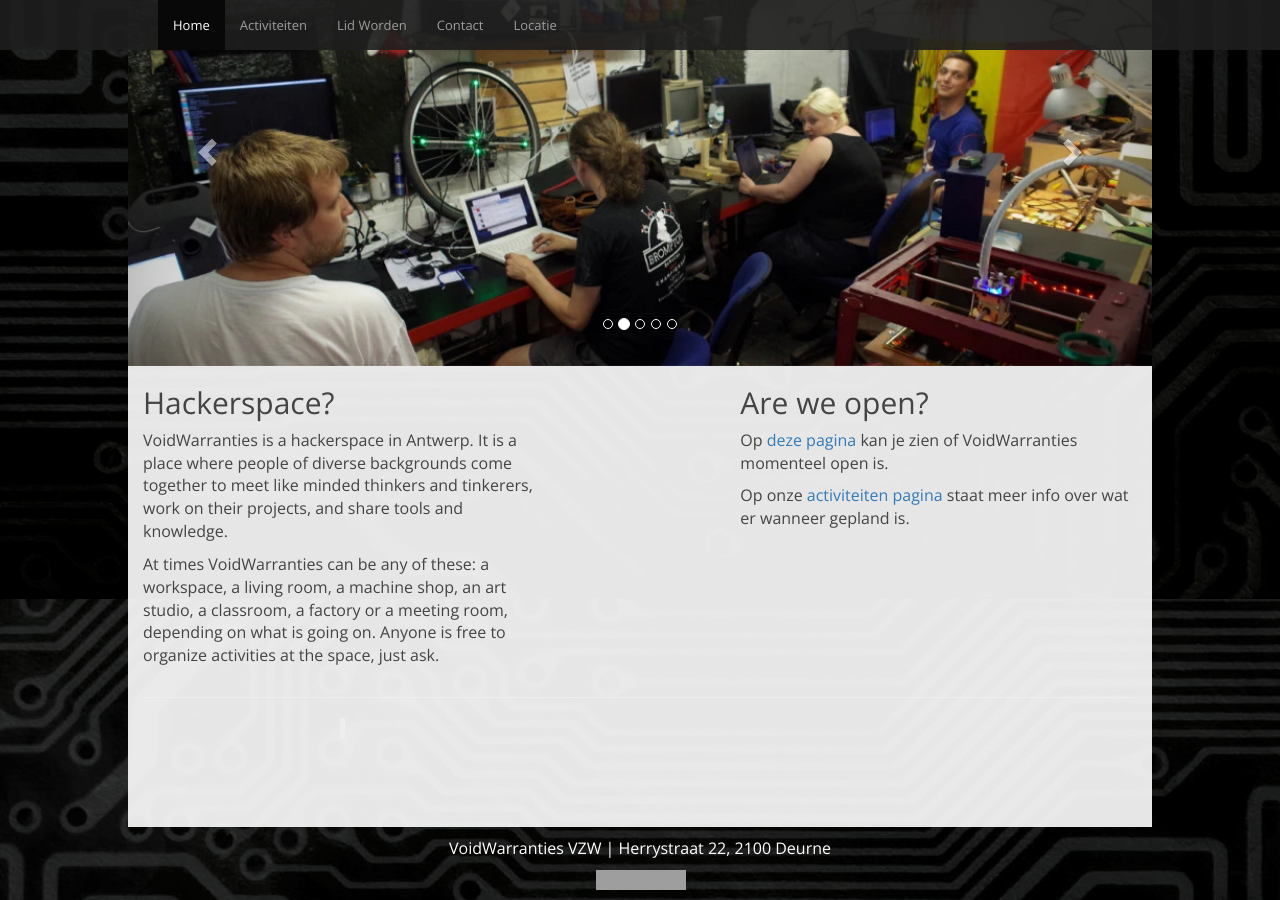
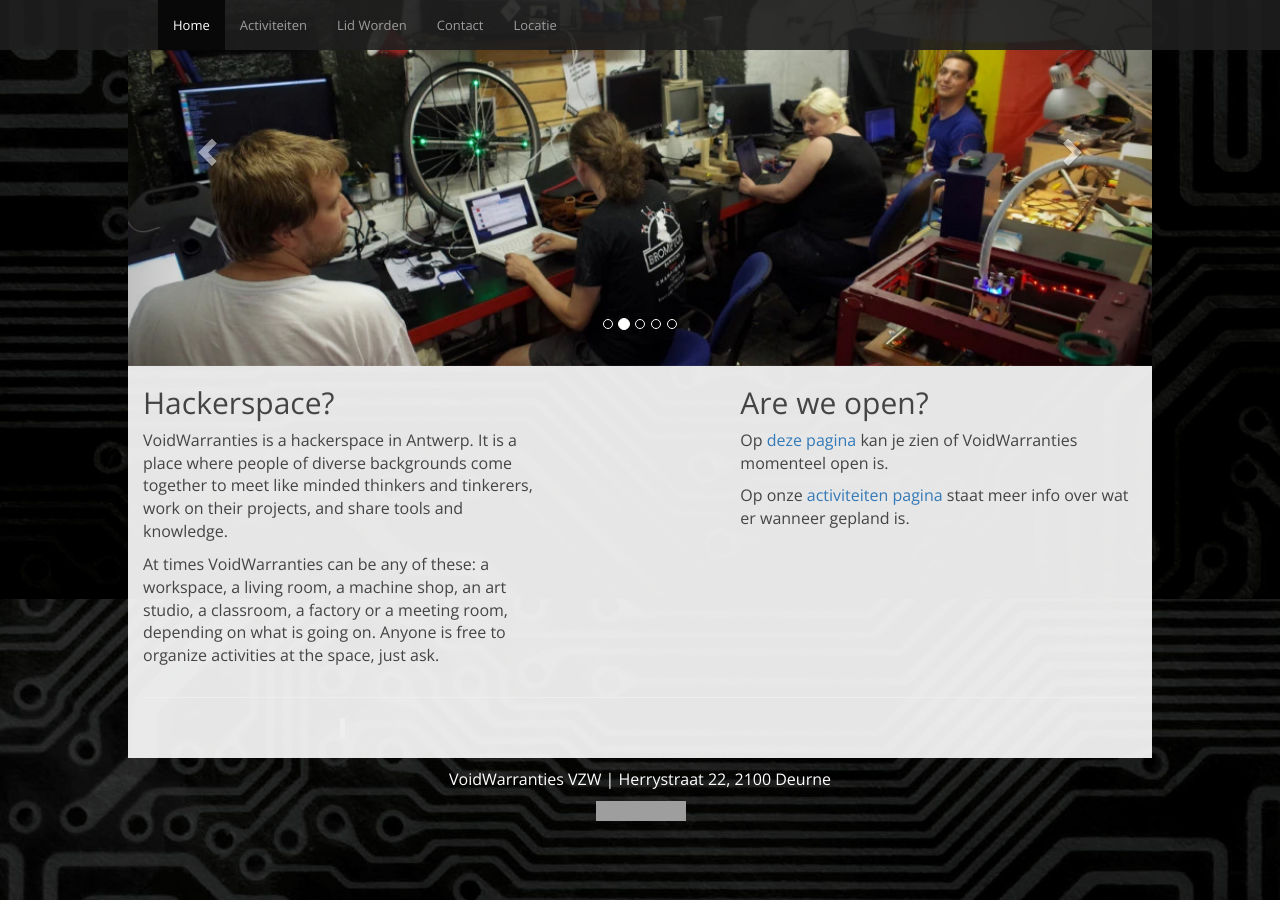
Before and after one commit to voidwarranties/voidwarranties.github.io, a Jekyll site: the page built from index.html, in a window 1280 px wide and 900 px high, scrolled down 301 px. Built offline with Jekyll 4.4.1, drawn with Linux system fonts in a browser that asks for light colours; grey boxes are pictures that could not be loaded.

Commit message:
Update default.html
CSS changes

```diff
--- a/_layouts/default.html
+++ b/_layouts/default.html
@@ -43,7 +43,6 @@
 	}
 	#content {
 		background-color: rgba(255, 255, 255, 0.9);
-		height: 100%;
 	}
 	#carousel div.carousel-inner div.item,
 	#carousel div.carousel-inner div.item img {
@@ -121,6 +120,7 @@
 		align-items: center;
 		justify-content: center;
 		box-shadow: 0 40px 20px rgba(0, 0, 0, 0, 0.5);
+		margin: 0;
 	}
 	input:invalid {
 		border-color: red;
```
